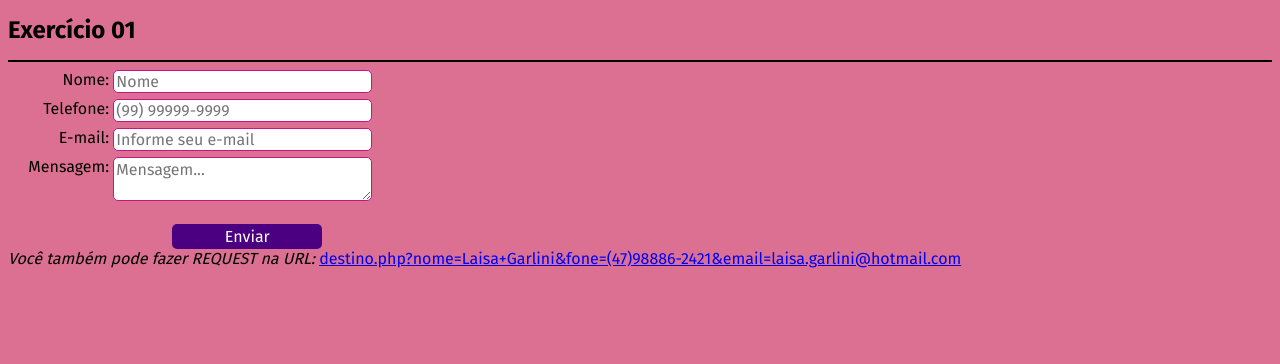
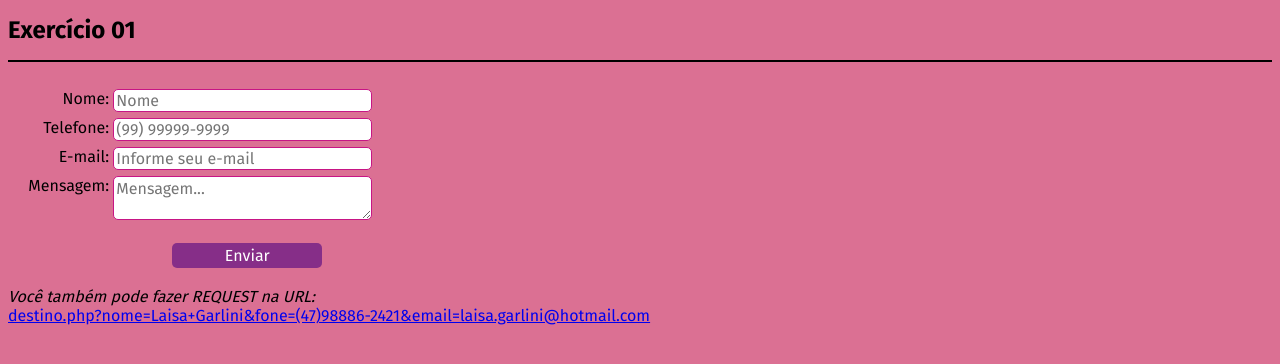
Before and after one commit to LaisaGarlini/programacao_web_II, a PHP site: page / in a window 1280 px wide, with the pointer over the restyled element. Shown: the top 364 px of the page. Run offline with PHP 8.4, Linux system fonts and the light colour scheme.

Commit message:
mudanças de estilo

```diff
--- a/exercicio_01/index.php
+++ b/exercicio_01/index.php
@@ -14,6 +14,7 @@
             <hr>
         </div>
         <div class="conteudo">
+            <br>
             <form method="POST" action="destino.php">
                 <label for="nome">Nome: </label>
                 <input type="text" name="nome" id="nome" placeholder="Nome">
@@ -30,7 +31,9 @@
                 <br>
                 <button type="submit" name="enviar" id="enviar">Enviar</button>
             </form>
+            <br>
             <span>Você também pode fazer REQUEST na URL:</span>
+            <br>
             <a href="destino.php?nome=Laisa+Garlini&fone=(47)98886-2421&email=laisa.garlini@hotmail.com">
                 destino.php?nome=Laisa+Garlini&fone=(47)98886-2421&email=laisa.garlini@hotmail.com
             </a>
--- a/exercicio_01/style.css
+++ b/exercicio_01/style.css
@@ -73,3 +73,11 @@ hr {
 span {
     font-style: italic;
 }
+
+button:hover {
+    background-color: #4b008296;
+}
+
+.button:hover {
+    background-color: #4b008296;
+}
```
